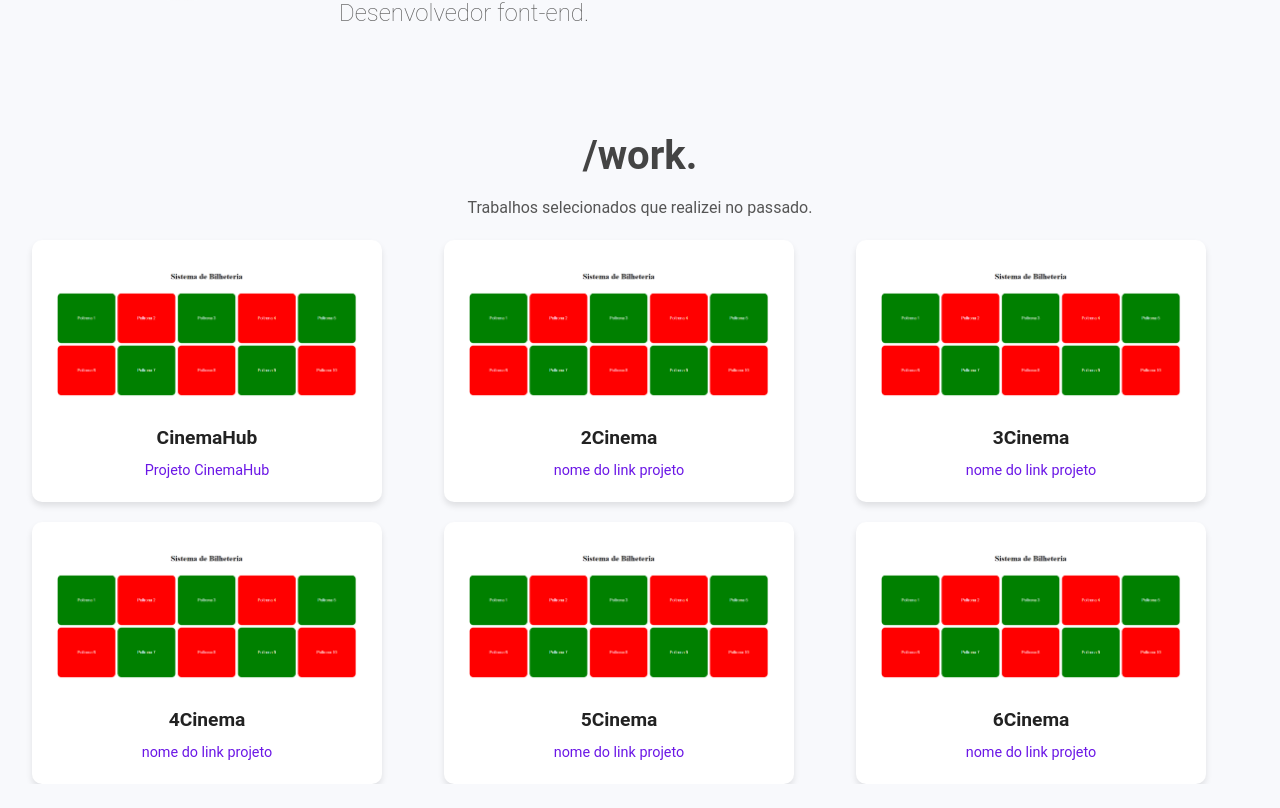
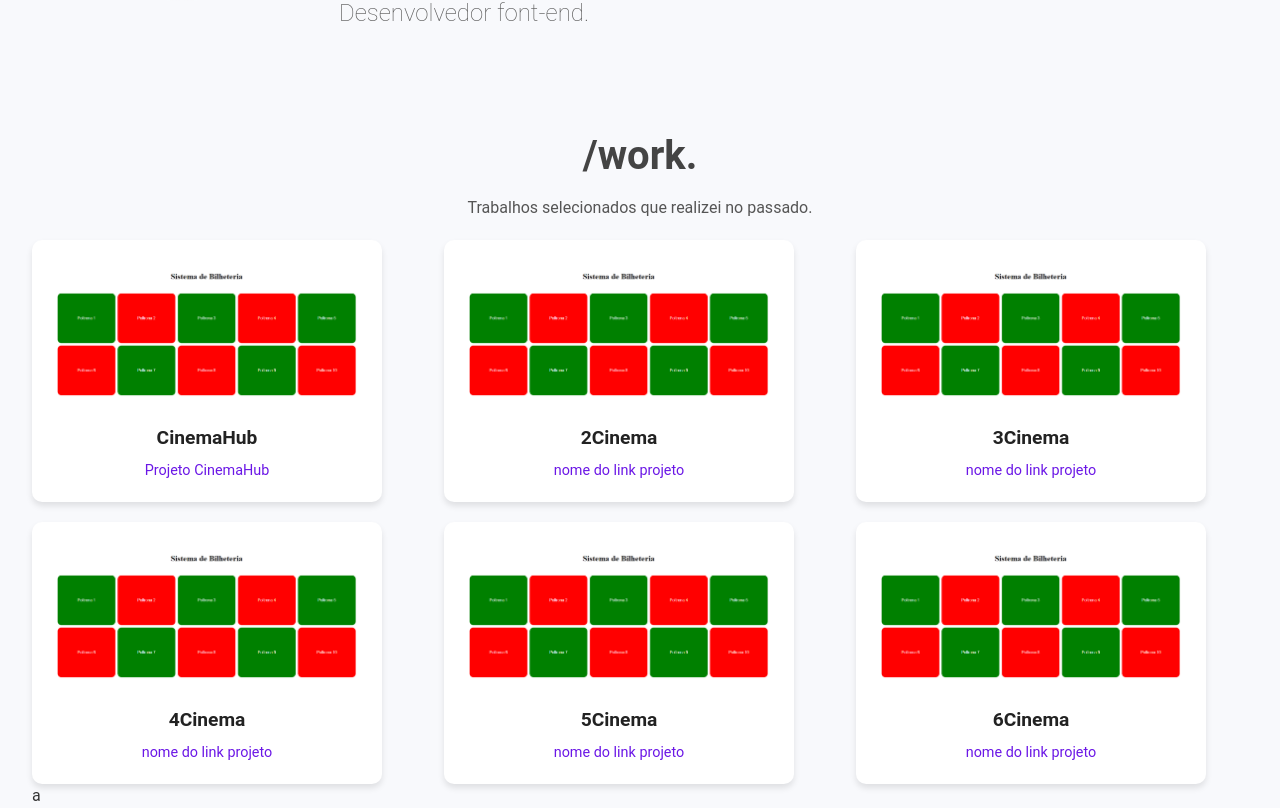
Before and after one commit to JonasLobato/portifolio, a SvelteKit app: page / in a window 1280 px wide. Shown: the part 406-1214 px from the top of the page. Before the commit the page ends 1190 px from the top, so only its background shows below. Built offline with nearby package versions, Linux system fonts and the light colour scheme.

Commit message:
add Footer.svelte

```diff
--- /dev/null
+++ b/src/lib/portifolio/body/Footer.svelte
@@ -0,0 +1,5 @@
+<footer class="container">
+    <div>
+        <a target="_blank" href="https://github.com/JonasLobato">a</a>
+    </div>
+</footer>
--- a/src/routes/+page.svelte
+++ b/src/routes/+page.svelte
@@ -2,8 +2,10 @@
 	import Header from "../lib/portifolio/header/Header.svelte";
 	import AboutMe from "../lib/portifolio/body/AboutMe.svelte";
 	import Works from "$lib/portifolio/body/Works.svelte";
+	import Footer from "../lib/portifolio/body/Footer.svelte";
 </script>
 
 <Header/>
 <Works/>
 <!-- <AboutMe/> -->
+ <Footer/>
```
